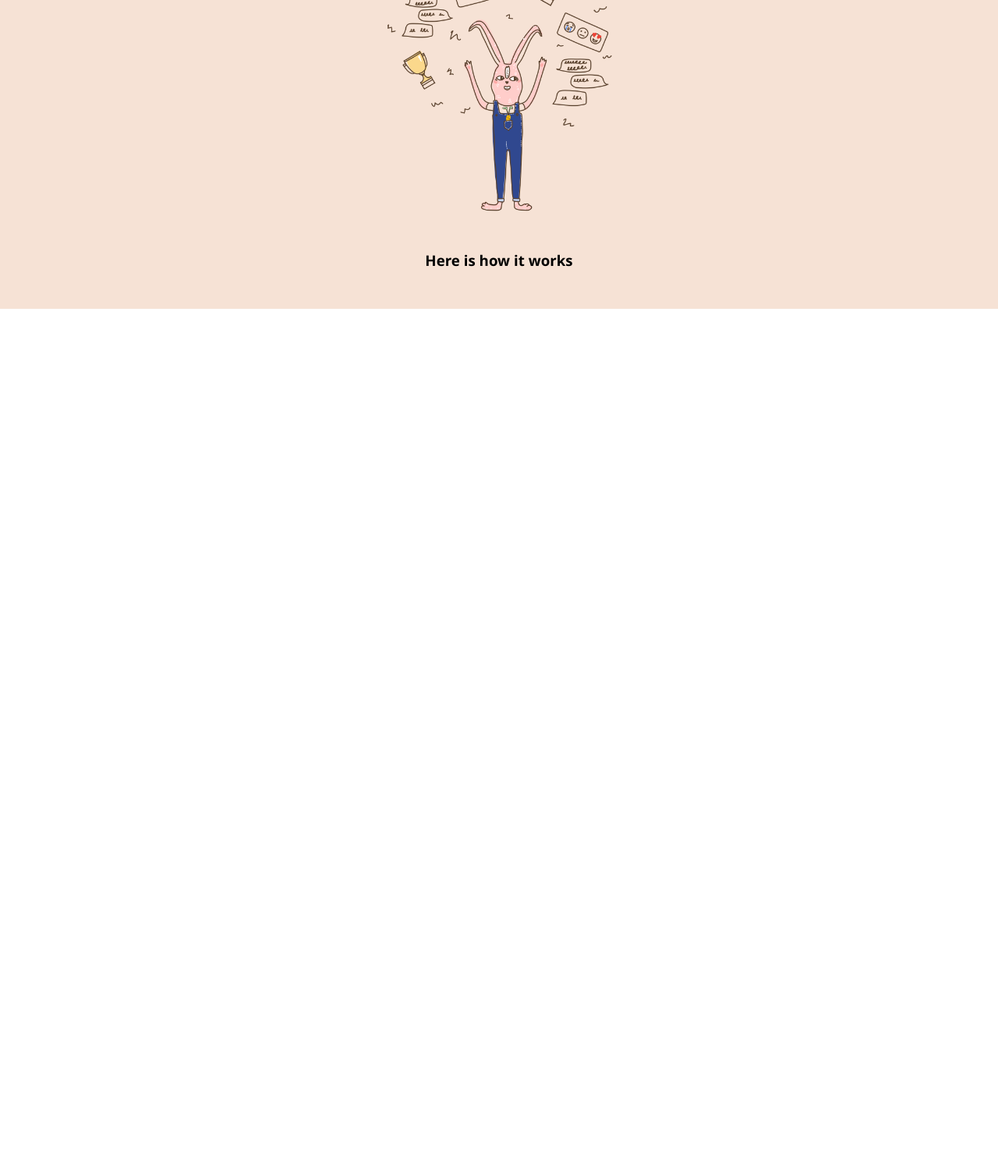
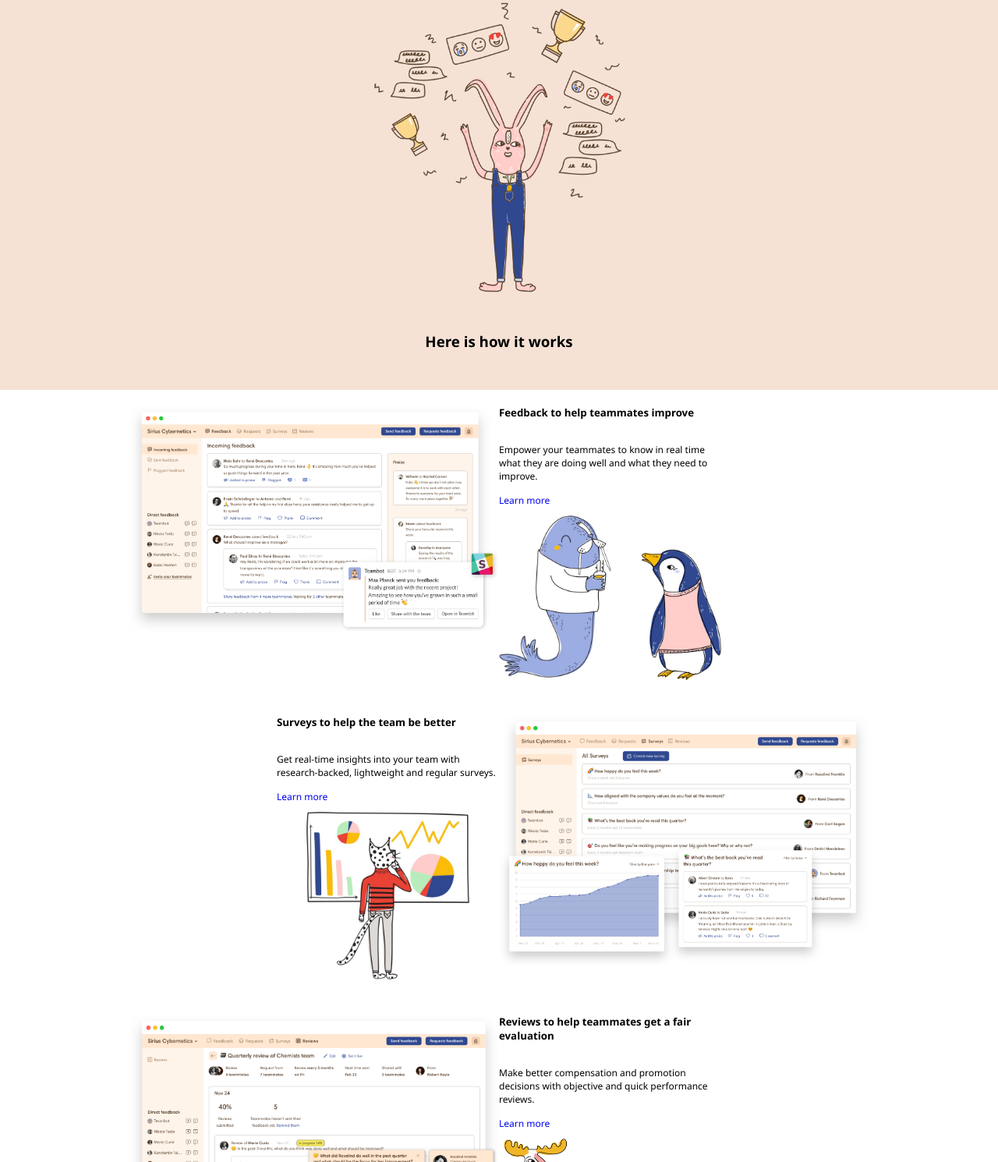
Before and after one commit to Steferre/node-sass-teambit, a website: page index.html in a window 1280 px wide. Shown: the part 1310-2800 px from the top of the page at 78% size. Before the commit the page ends 1706 px from the top, so only its background shows below. Drawn offline with Linux system fonts and the light colour scheme.

Commit message:
Aggiunta Bozza terza sezione

```diff
--- a/index.html
+++ b/index.html
@@ -35,7 +35,7 @@
     <main>
         <section class="firstSct">
             <div class="container">
-                <div class="wrapper">
+                <div class="wrapper wrapBasis">
                     <div class="textSide">
                         <h1>Understand, recognize and develop your people</h1>
                         <p>Teambit helps teams create a high performing culture with regular feedback.</p>
@@ -95,7 +95,70 @@
         </section>
         <section class="thirdSct">
             <div class="container">
-
+                <div class="wrapper wrapBasis">
+                    <div class="imgSide">
+                        <img src="imgs/employee-feedback.jpg" alt="image">
+                    </div>
+                    <div class="contentSide">
+                        <div class="contentBox">
+                            <h5>Feedback to help teammates improve</h5>
+                            <p>Empower your teammates to know in real time what they are doing well and what they need to improve.</p>
+                            <a href="#">Learn more</a>
+                            <div class="imageBox">
+                                <img src="imgs/communication.jpg" alt="random image">
+                            </div>
+                        </div>
+                        <div class="emptySpace"></div>
+                    </div>
+                </div>
+                <div class="wrapper wrapBasis wrapReverse">
+                    <div class="imgSide">
+                        <img src="imgs/employee-survey.jpg" alt="image">
+                    </div>
+                    <div class="contentSide wrapReverse">
+                        <div class="contentBox">
+                            <h5>Surveys to help the team be better</h5>
+                            <p>Get real-time insights into your team with research-backed, lightweight and regular surveys.</p>
+                            <a href="#">Learn more</a>
+                            <div class="imageBox">
+                                <img src="imgs/insights.jpg" alt="random image">
+                            </div>
+                        </div>
+                        <div class="emptySpace"></div>
+                    </div>
+                </div>
+                <div class="wrapper wrapBasis">
+                    <div class="imgSide">
+                        <img src="imgs/performance-review.jpg" alt="image">
+                    </div>
+                    <div class="contentSide">
+                        <div class="contentBox">
+                            <h5>Reviews to help teammates get a fair evaluation</h5>
+                            <p>Make better compensation and promotion decisions with objective and quick performance reviews.</p>
+                            <a href="#">Learn more</a>
+                            <div class="imageBox">
+                                <img src="imgs/review.jpg" alt="random image">
+                            </div>
+                        </div>
+                        <div class="emptySpace"></div>
+                    </div>
+                </div>
+                <div class="wrapper wrapBasis wrapReverse">
+                    <div class="imgSide">
+                        <img src="imgs/employee-survey.jpg" alt="image">
+                    </div>
+                    <div class="contentSide wrapReverse">
+                        <div class="contentBox">
+                            <h5>Praise to help teammates feel valued</h5>
+                            <p>Make it a habit to recognize and praize people who do great work.</p>
+                            <a href="#">Learn more</a>
+                            <div class="imageBox">
+                                <img src="imgs/recognition.jpg" alt="random image">
+                            </div>
+                        </div>
+                        <div class="emptySpace"></div>
+                    </div>
+                </div>
             </div>
         </section>
     </main>
--- a/src/partials/_common.scss
+++ b/src/partials/_common.scss
@@ -8,8 +8,24 @@
     font-family: 'Segoe UI', Tahoma, Geneva, Verdana, sans-serif;
 }
 
+.emptySpace {
+    flex-grow: 1;
+}
+
 .container {
     @include defaultContainerRule;
+}
+
+.wrapper {
+    @include basicWrapperRule;
+}
+
+.wrapBasis {
+    flex-basis: calc(100% / 2);
+}
+
+.wrapReverse {
+    flex-direction: row-reverse;
 }
 
 h3 {
--- a/src/partials/_firstSct.scss
+++ b/src/partials/_firstSct.scss
@@ -1,8 +1,3 @@
-.wrapper {
-    @include basicWrapperRule;
-    flex-basis: calc(100% / 2);
-}
-
 .textSide {
     width: 100%;
 }
--- a/src/partials/_header.scss
+++ b/src/partials/_header.scss
@@ -3,10 +3,6 @@
     align-items: center;
     padding: $myPadding / 2;
     border-bottom: 1px solid $txtColor;
-}
-
-.emptySpace {
-    flex-grow: 1;
 }
 
 .logoBox {
--- a/src/partials/_mixins.scss
+++ b/src/partials/_mixins.scss
@@ -1,5 +1,5 @@
 @mixin defaultContainerRule {
-    max-width: 850px;
+    max-width: 950px;
     width: 100%;
     margin: auto;
 }
--- a/src/partials/_secondSct.scss
+++ b/src/partials/_secondSct.scss
@@ -1,10 +1,6 @@
 .secondSct {
     background-color: $originalBgColor;
     padding-bottom: $myPadding * 3;
-}
-
-.wrapper {
-    @include basicWrapperRule;
 }
 
 .wrapVertical {
@@ -28,7 +24,7 @@
                     height: 80px;
                 }
                 p {
-                    font-size: 10px;
+                    font-size: $captionsFontSize;
                     text-align: center;
                     padding: ($myPadding * 2) 0;
                 }
--- /dev/null
+++ b/src/partials/_thirdSct.scss
@@ -0,0 +1,34 @@
+.imgSide {
+    width: 100%;
+        img {
+            @include defaultImgFit;
+        }
+}
+
+.contentSide {
+    display: flex;
+    width: 100%;
+        .contentBox {
+            width: 60%;
+            h5 {
+                margin-bottom: $myMargin * 2;
+            }
+            p {
+                font-size: $captionsFontSize;
+                padding: ($myPadding * 2) 0 ($myPadding);
+            }
+            a {
+                text-decoration: none;
+                font-size: $captionsFontSize;
+            }
+            .imageBox {
+                width: 100%;
+                margin-top: $myMargin * 2;
+                img {
+                    width: 100%;
+                    max-height: 215px;
+                    object-fit: contain;
+             }
+         }
+     }
+}
--- a/src/partials/_variables.scss
+++ b/src/partials/_variables.scss
@@ -6,3 +6,6 @@
 $txtColor: #58402C;
 $originalBgColor: #F6E2D5;
 $newBgColor: #0414B3;
+
+/*font size*/
+$captionsFontSize: 12px;
--- a/src/style.scss
+++ b/src/style.scss
@@ -7,3 +7,4 @@
 @import "partials/header";
 @import "partials/firstSct";
 @import "partials/secondSct";
+@import "partials/thirdSct";
```
Also changed, not shown: dist/style.css.
